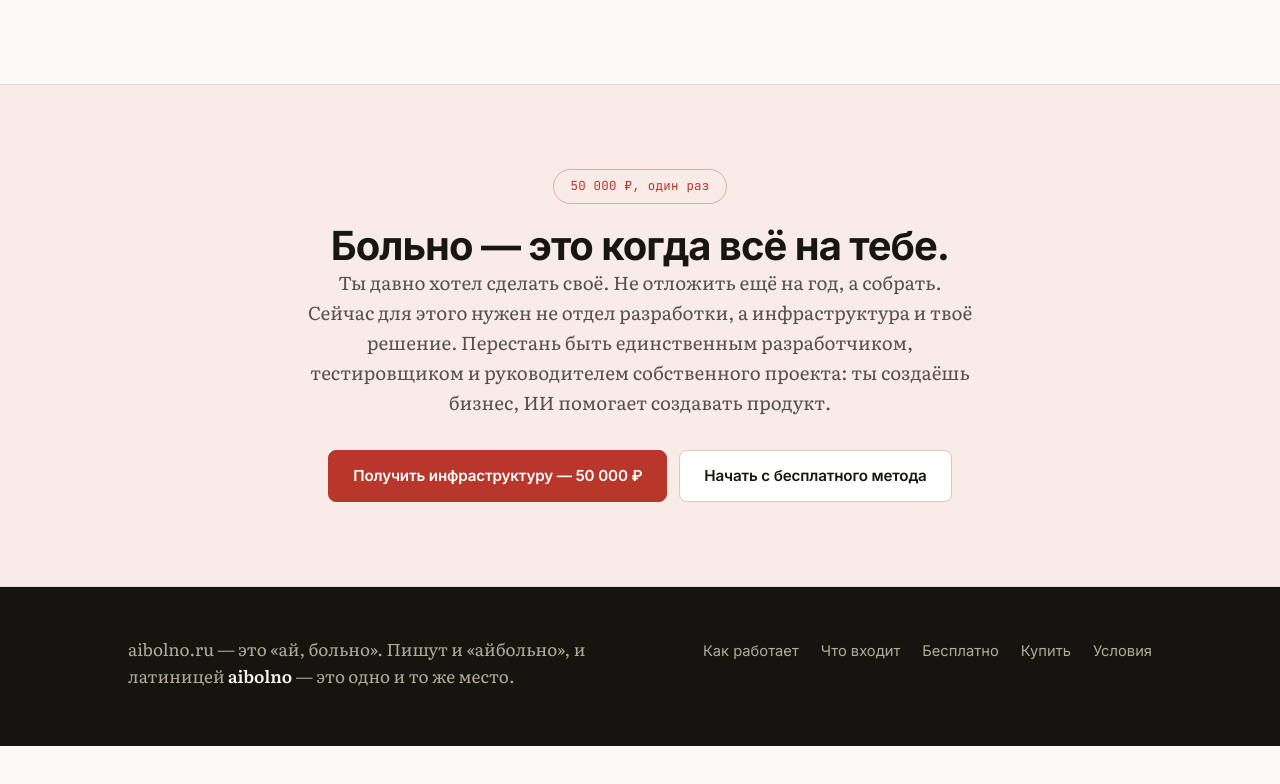
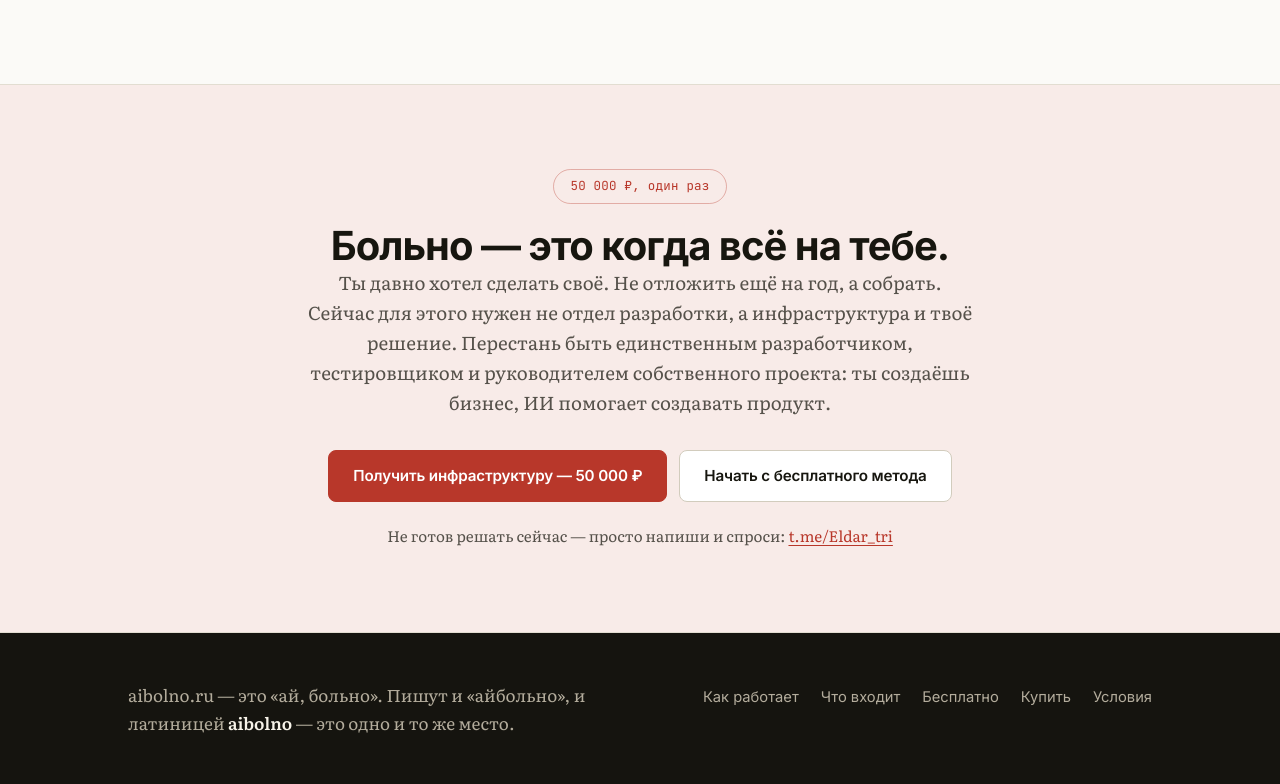
Before and after one commit to eldartri/aibolno, a plain HTML site: page index.html in a window 1280 px wide. Shown: the part 10557-11341 px from the top of the page. Before the commit the page ends 11303 px from the top, so only its background shows below. Drawn offline with Linux system fonts and the light colour scheme.

Commit message:
Финал главной: тихая дверь для тех, кто не готов покупать сейчас
Под кнопками финального блока — строка «просто напиши и спроси» со ссылкой в
личку. Кнопку «Купить» на «запросить консультацию» не меняем: консультация —
обещание времени владельца, а продаётся не она.

Co-Authored-By: Claude Opus 5 <noreply@anthropic.com>
Claude-Session: https://claude.ai/code/session_018irFH4hhhu8bYeLQCibwZf

```diff
--- a/index.html
+++ b/index.html
@@ -310,6 +310,7 @@
       <a class="btn btn--accent" href="oplata.html">Получить инфраструктуру — 50 000 ₽</a>
       <a class="btn" href="metod.html">Начать с бесплатного метода</a>
     </div>
+    <p class="cta__ask">Не готов решать сейчас — просто напиши и спроси: <a href="https://t.me/Eldar_tri">t.me/Eldar_tri</a></p>
   </div>
 </section>
 
--- a/styles.css
+++ b/styles.css
@@ -1323,3 +1323,13 @@ footer a:hover { color: var(--accent-bright); }
 }
 
 .kit + .btns { margin-top: 30px; }
+
+.cta__ask {
+  font-family: var(--serif);
+  font-size: 0.95rem;
+  color: var(--ink-2);
+  margin: 22px auto 0;
+  max-width: 34rem;
+}
+
+.cta__ask a { color: var(--accent); }
```
